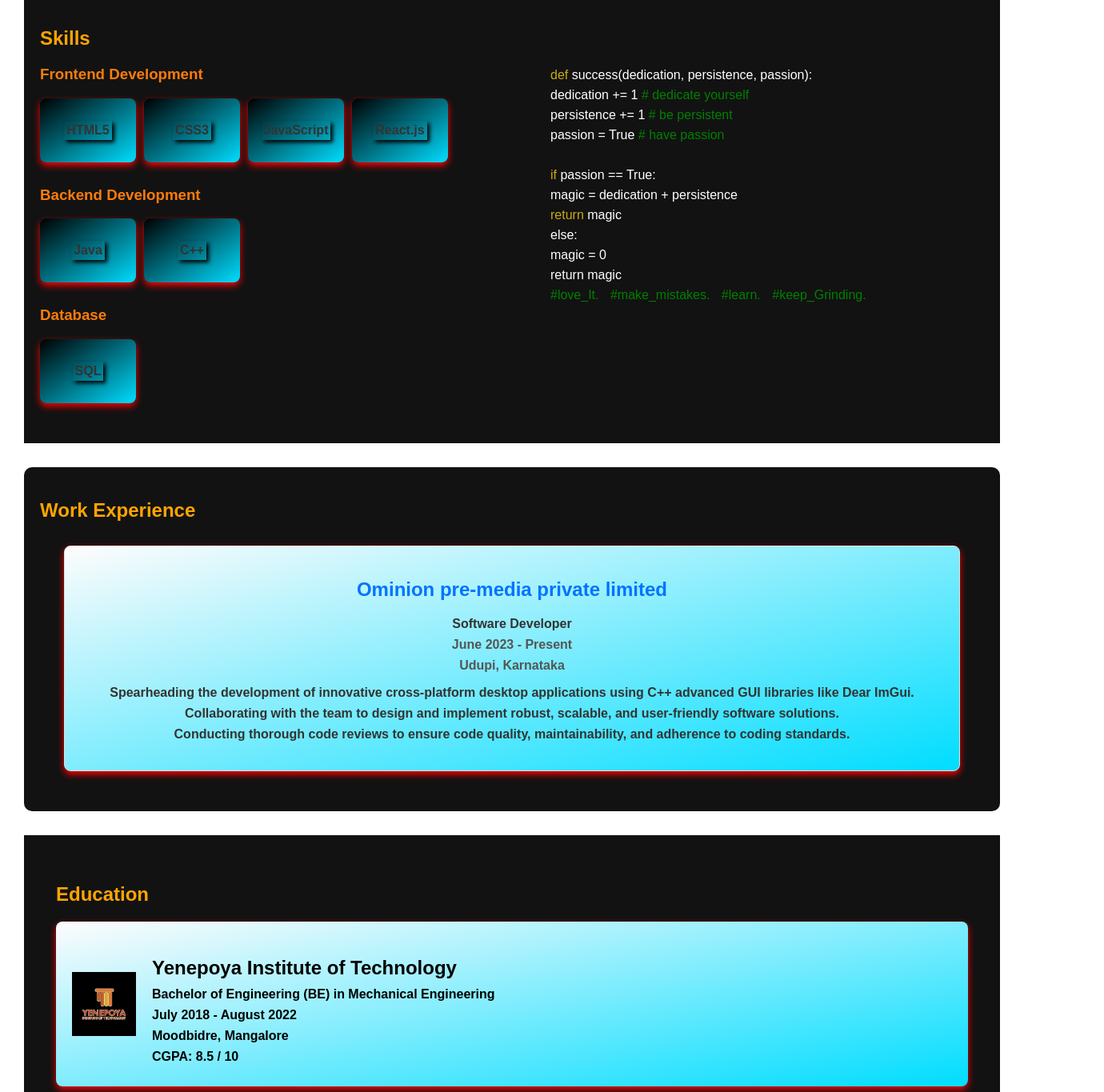
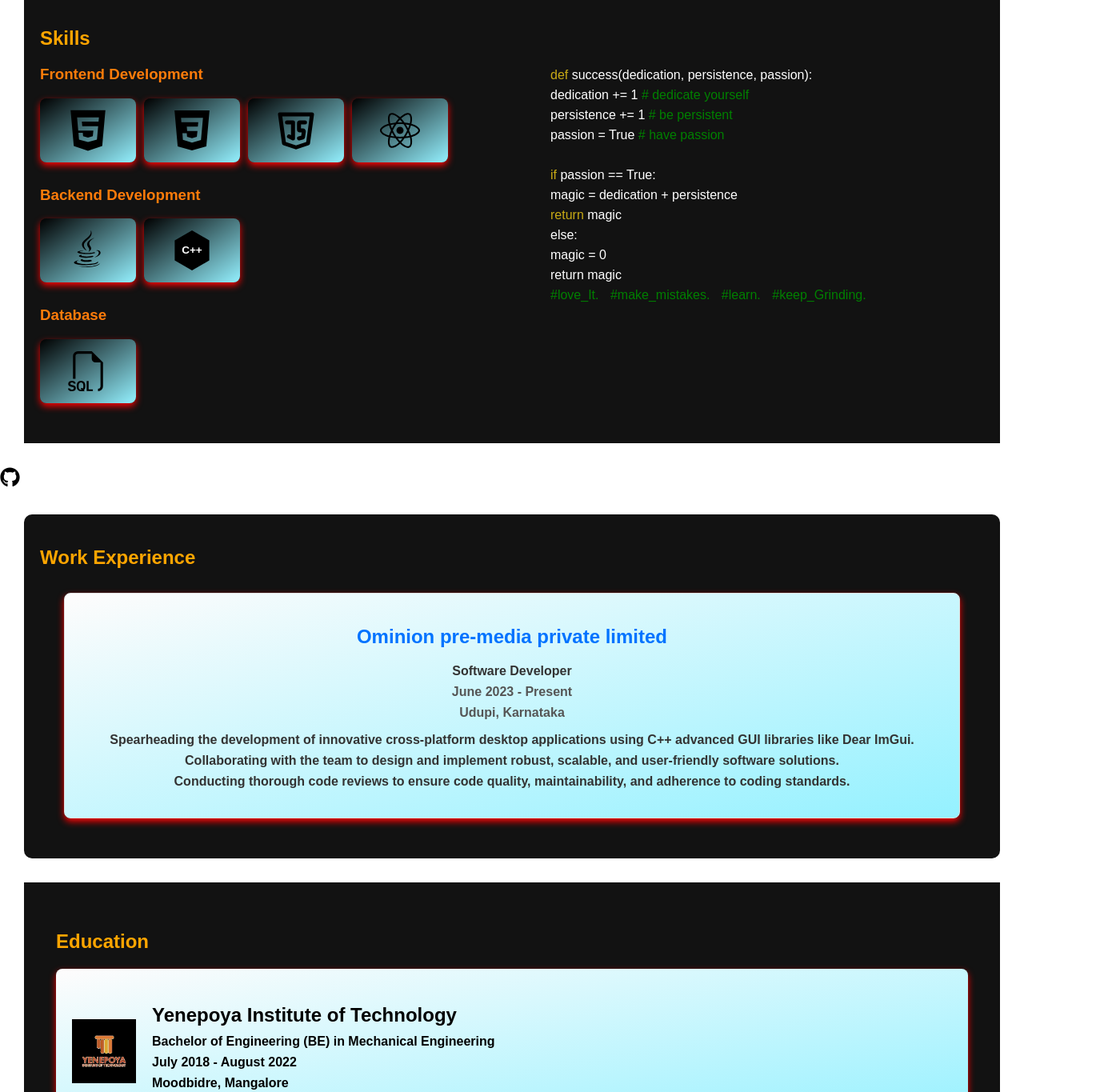
Before and after one commit to vinithp03/Vinith_PersonalPortfolio_website_React, a React (Create React App) app: page / in a window 1280 px wide. Shown: the part 1040-2405 px from the top of the page at 80% size, 1380 px wide, since content can reach past the window. Built offline with nearby package versions, Linux system fonts and the light colour scheme.

Commit message:
Basic changes done related to some components

```diff
--- a/src/App.css
+++ b/src/App.css
@@ -4,8 +4,10 @@
   margin: 0;
   padding: 0;
   font-family: 'Arial', sans-serif;
-  background: linear-gradient(90deg, #ffffff, #ffffff); /* Bluish-black gradient */
-  color: #000000; /* Set the text color to white or a light color */
+  background: linear-gradient(90deg, #ffffff, #ffffff);
+  /* Bluish-black gradient */
+  color: #000000;
+  /* Set the text color to white or a light color */
 }
 
 .App {
@@ -16,3 +18,8 @@
   display: flex;
   justify-content: space-between;
 }
+
+.gitHub {
+  margin-top: 10px;
+  margin-right: -100px;
+}
--- a/src/App.js
+++ b/src/App.js
@@ -1,5 +1,3 @@
-// App.js
-
 import React from "react";
 import Navbar from "./components/Navbar";
 import Profile from "./components/Profile";
@@ -10,6 +8,7 @@
 import Contact from "./contents/Contact";
 import Courses from "./contents/Courses";
 import "./App.css";
+import { FaGithub } from "react-icons/fa";
 
 const App = () => {
   return (
@@ -23,8 +22,10 @@
       </div>
       <div id="skills">
         <Skills />
+        <div className="gitHub">
+          <FaGithub size={25} />
+        </div>
       </div>
-
       <div id="experience">
         <Experience />
       </div>
--- /dev/null
+++ b/src/components/CppIcon.jsx
@@ -0,0 +1,31 @@
+import React from 'react';
+
+const CppIcon = ({ size = 50, color = 'black' }) => {
+  return (
+    <svg
+      width={size}
+      height={size}
+      viewBox="0 0 256 296"
+      xmlns="http://www.w3.org/2000/svg"
+      fill={color}
+    >
+      <polygon
+        points="128,0 256,74 256,222 128,296 0,222 0,74"
+        fill={color}
+      />
+      <text
+        x="50%"
+        y="50%"
+        fill="white"
+        fontSize="80"
+        fontWeight="bold"
+        textAnchor="middle"
+        dy=".3em"
+      >
+        C++
+      </text>
+    </svg>
+  );
+};
+
+export default CppIcon;
--- a/src/components/Profile.js
+++ b/src/components/Profile.js
@@ -6,11 +6,11 @@
   // Function to handle CV download
   const handleDownloadCV = () => {
     // Provide the correct path to your CV file in the public folder
-    const cvPath = process.env.PUBLIC_URL + "/Vinith_cv.pdf";
+    const cvPath = process.env.PUBLIC_URL + "/Vinith_CareerProfile_2024.pdf";
     // Create a temporary link element
     const link = document.createElement("a");
     // Set the download attribute and file path
-    link.download = "Vinith_CV.pdf";
+    link.download = "Vinith_CareerProfile_2024.pdf";
     link.href = cvPath;
     // Trigger a click on the link to start the download
     link.click();
--- a/src/contents/Education.css
+++ b/src/contents/Education.css
@@ -1,6 +1,7 @@
 .edu {
   padding: 40px;
-    background-color:  #121212; /* Light background color */
+  background-color: #121212;
+  /* Light background color */
   margin: 30px;
 }
 
@@ -8,18 +9,23 @@
   display: flex;
   align-items: center;
   margin-bottom: 30px;
-    background-color: #fff; /* White background for each item */
+  background-color: #fff;
+  /* White background for each item */
   padding: 20px;
-    box-shadow: 0 4px 8px rgba(0, 0, 0, 0.1); /* Subtle box shadow */
-    background: linear-gradient(to bottom right, #fefcfc, #00ddff); /* Gradient background color */
+  box-shadow: 0 4px 8px rgba(0, 0, 0, 0.1);
+  /* Subtle box shadow */
+  background: linear-gradient(to bottom right, #fefcfc, #94f1ff);
+  /* Gradient background color */
   color: #000000;
   font-weight: bold;
   border-radius: 8px;
   cursor: pointer;
   transition: transform 0.3s ease-in-out;
-    box-shadow: 0 4px 8px rgb(249, 2, 2); /* Box shadow for a subtle lift effect */
+  box-shadow: 0 4px 8px rgb(249, 2, 2);
+  /* Box shadow for a subtle lift effect */
 }
-  .he2{
+
+.he2 {
   color: rgb(255, 255, 255);
 }
 
@@ -36,17 +42,20 @@
 .education-details h3 {
   font-size: 24px;
   margin-bottom: 10px;
-    color: #000000; /* Dark text color */
+  color: #000000;
+  /* Dark text color */
 }
 
 .education-details p {
   font-size: 16px;
   margin-bottom: 8px;
-    color: #000000; /* Slightly lighter text color */
+  color: #000000;
+  /* Slightly lighter text color */
 }
 
 /* Hover effect for each item */
 .education-item:hover {
-    background-color: #000000; /* Lighter background on hover */
+  background-color: #000000;
+  /* Lighter background on hover */
   transition: background-color 0.3s ease;
 }
--- a/src/contents/Experience.css
+++ b/src/contents/Experience.css
@@ -5,22 +5,25 @@
   padding: 20px;
   border-radius: 8px;
   text-align: center;
-   background: linear-gradient(to bottom right, #fefcfc, #00ddff); /* Gradient background color */
+  background: linear-gradient(to bottom right, #fefcfc, #94f1ff);
+  /* Gradient background color */
   color: #000000;
   margin: 30px;
   font-weight: bold;
   cursor: pointer;
   transition: transform 0.3s ease-in-out;
-   box-shadow: 0 4px 8px rgb(249, 2, 2); /* Box shadow for a subtle lift effect */
+  box-shadow: 0 4px 8px rgb(249, 2, 2);
+  /* Box shadow for a subtle lift effect */
 }
- .work{
+
+.work {
   margin: 30px;
   padding: 20px;
   border-radius: 10px;
   background-color: #121212;
 }
 
- .comp{
+.comp {
   color: #0073ff;
 }
 
--- a/src/contents/Skills.css
+++ b/src/contents/Skills.css
@@ -2,17 +2,19 @@
 
 .skills-container {
   padding: 20px;
-    background-color: #121212; /* Background color for the skills section */
+  background-color: #121212;
+  /* Background color for the skills section */
   color: #fff;
   margin: 30px;
-    display:flex
+  display: flex
 }
 
 .skills-container h2 {
   font-size: 1.5rem;
   margin-bottom: 20px;
 }
-  .skl{
+
+.skl {
   color: white;
 }
 
@@ -32,7 +34,8 @@
   display: flex;
   align-items: center;
   justify-content: center;
-    background: linear-gradient(to bottom right, #000000, #00ddff); /* Gradient background color */
+  background: linear-gradient(to bottom right, #000000, #94f1ff);
+  /* Gradient background color */
   color: #000000;
   font-weight: bold;
   border-radius: 8px;
@@ -40,21 +43,24 @@
   margin-bottom: 10px;
   cursor: pointer;
   transition: transform 0.3s ease-in-out;
-    box-shadow: 0 4px 8px rgb(249, 2, 2); /* Box shadow for a subtle lift effect */
+  box-shadow: 0 4px 8px rgb(249, 2, 2);
+  /* Box shadow for a subtle lift effect */
 }
 
 .skill-box p {
   margin: 0;
   box-shadow: 3px 3px 5px #000000;
-    padding: 3px ;
+  padding: 3px;
 }
 
 .skill-box:hover {
-    transform: scale(1.05); /* Scale up on hover for an interactive effect */
-    box-shadow: 0 8px 16px rgba(0, 0, 0, 0.2); /* Increase box shadow on hover */
+  transform: scale(1.05);
+  /* Scale up on hover for an interactive effect */
+  box-shadow: 0 8px 16px rgba(0, 0, 0, 0.2);
+  /* Increase box shadow on hover */
 }
 
-  .comment{
+.comment {
   color: green;
 }
 
@@ -65,11 +71,11 @@
   line-height: 30px;
 }
 
-  .code{
+.code {
   color: white;
   line-height: 25px;
 }
 
-  .orange{
+.orange {
   color: rgb(200, 170, 21);
 }
--- a/src/contents/Skills.js
+++ b/src/contents/Skills.js
@@ -1,62 +1,77 @@
-
-import React from 'react';
-import './Skills.css'; // Import your CSS file for styling
+import React from "react";
+import "./Skills.css"; // Import your CSS file for styling
+import { FaReact } from "react-icons/fa6";
+import { TbBrandJavascript } from "react-icons/tb";
+import { FaHtml5 } from "react-icons/fa6";
+import { SiCss3 } from "react-icons/si";
+import { RiJavaFill } from "react-icons/ri";
+import CppIcon from "../components/CppIcon";
+import { BsFiletypeSql } from "react-icons/bs";
 
 const Skills = () => {
+  const fontEnd = [
+    <FaHtml5 size={58} />,
+    <SiCss3 size={50} />,
+    <TbBrandJavascript size={60} />,
+    <FaReact size={50} />,
+  ];
+  const backend = [<RiJavaFill size={50} />, <CppIcon />];
   return (
-    <div className='skills-container'>
+    <>
+      <div className="skills-container">
         <div className="outerSkill">
-      <h2 className='skl'  style={{ color: '#FFA500'}}>Skills</h2>
+          <h2 className="skl" style={{ color: "#FFA500" }}>
+            Skills
+          </h2>
           <h3>Frontend Development</h3>
           <div className="skill-category">
-        <div className="skill-box">
-          <p>HTML5</p>
-        </div>
-        <div className="skill-box">
-          <p>CSS3</p>
-        </div>
-        <div className="skill-box">
-          <p>JavaScript</p>
-        </div>
-        <div className="skill-box">
-          <p>React.js</p>
-        </div>
+            {fontEnd.map((skill) => (
+              <div className="skill-box">{skill}</div>
+            ))}
           </div>
           <h3>Backend Development</h3>
           <div className="skill-category">
-        <div className="skill-box">
-          <p>Java</p>
-        </div>
-        <div className="skill-box">
-          <p>C++</p>
-        </div>
+            {backend.map((data) => (
+              <div className="skill-box">{data}</div>
+            ))}
           </div>
           <h3>Database</h3>
           <div className="skill-category">
             <div className="skill-box">
-          <p>SQL</p>
+              <BsFiletypeSql size={50} />
             </div>
-               <span className='orange'></span>
+            <span className="orange"></span>
           </div>
         </div>
         <div className="skillImgae">
-      <p className='code'>
-      <span className='orange'>def</span> success(dedication, persistence, passion):<br/>
-          dedication += 1  <span className='comment'> # dedicate yourself </span> <br/>
-          persistence += 1 <span className='comment'> # be persistent </span> <br/>
-          passion = True  <span className='comment'> # have passion</span> <br/><br/>
-          <span className='orange'>if</span> passion == True: <br/>
-          magic = dedication + persistence <br/>
-          <span className='orange'>return</span> magic <br/>
-          else: <br/>
-          magic = 0 <br/>
-          return magic <br/>
-
-          <span className='comment' style={ {wordSpacing:'10px'} }> #love_It.  #make_mistakes.  #learn.  #keep_Grinding. </span>
+          <p className="code">
+            <span className="orange">def</span> success(dedication, persistence,
+            passion):
+            <br />
+            dedication += 1{" "}
+            <span className="comment"> # dedicate yourself </span> <br />
+            persistence += 1 <span className="comment">
+              {" "}
+              # be persistent{" "}
+            </span>{" "}
+            <br />
+            passion = True <span className="comment"> # have passion</span>{" "}
+            <br />
+            <br />
+            <span className="orange">if</span> passion == True: <br />
+            magic = dedication + persistence <br />
+            <span className="orange">return</span> magic <br />
+            else: <br />
+            magic = 0 <br />
+            return magic <br />
+            <span className="comment" style={{ wordSpacing: "10px" }}>
+              {" "}
+              #love_It. #make_mistakes. #learn. #keep_Grinding.{" "}
+            </span>
           </p>
         </div>
-
       </div>
+    </>
   );
 };
 
```
Also changed, not shown: src/contents/About.css (+6 -4 lines), src/contents/Contact.css (+15 -15 lines), src/contents/Courses.css (+13 -10 lines), 1 other file (tests, documents, lock files or other folders). Lines whose indentation alone changed are shown as unchanged.
